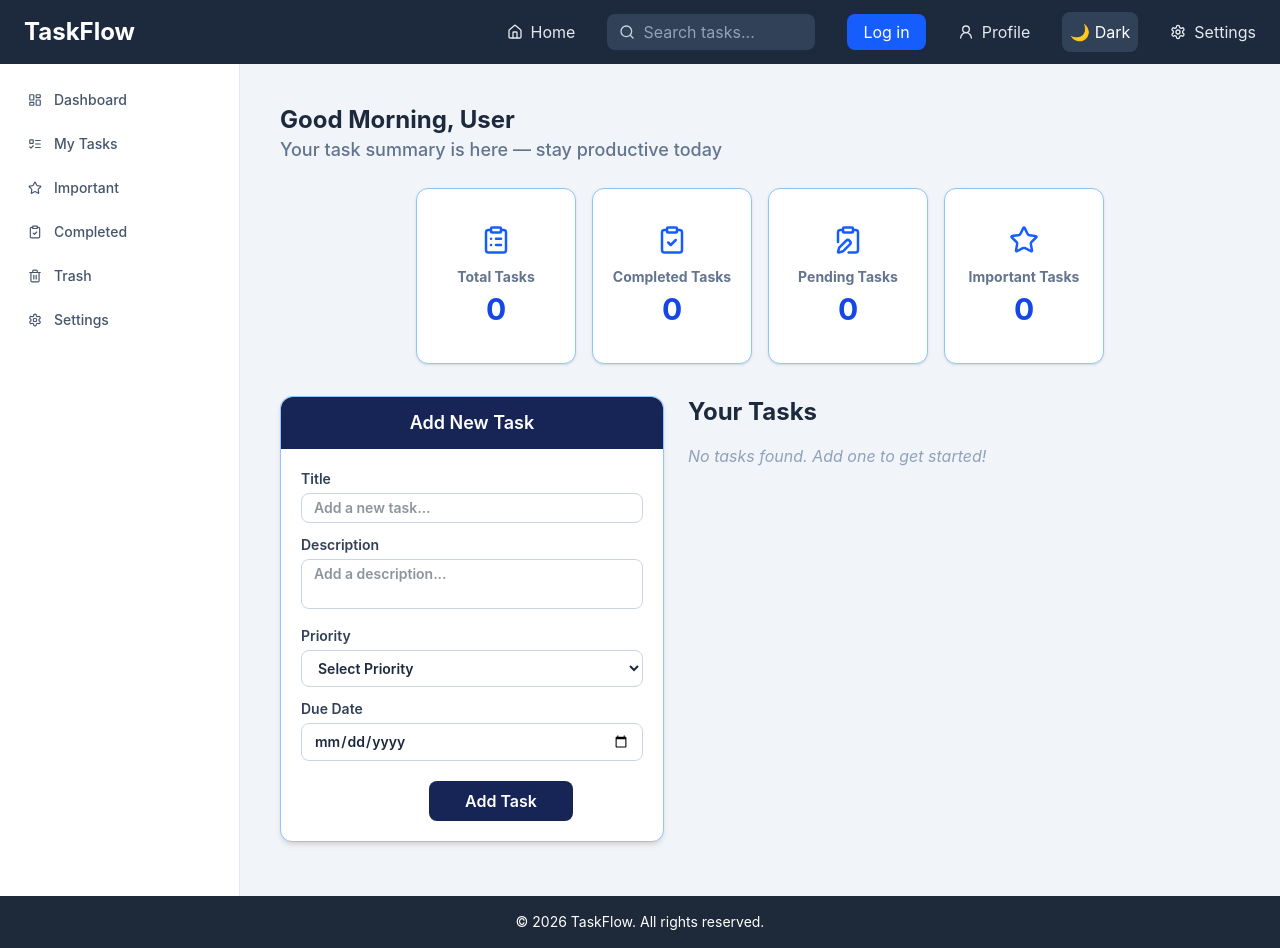
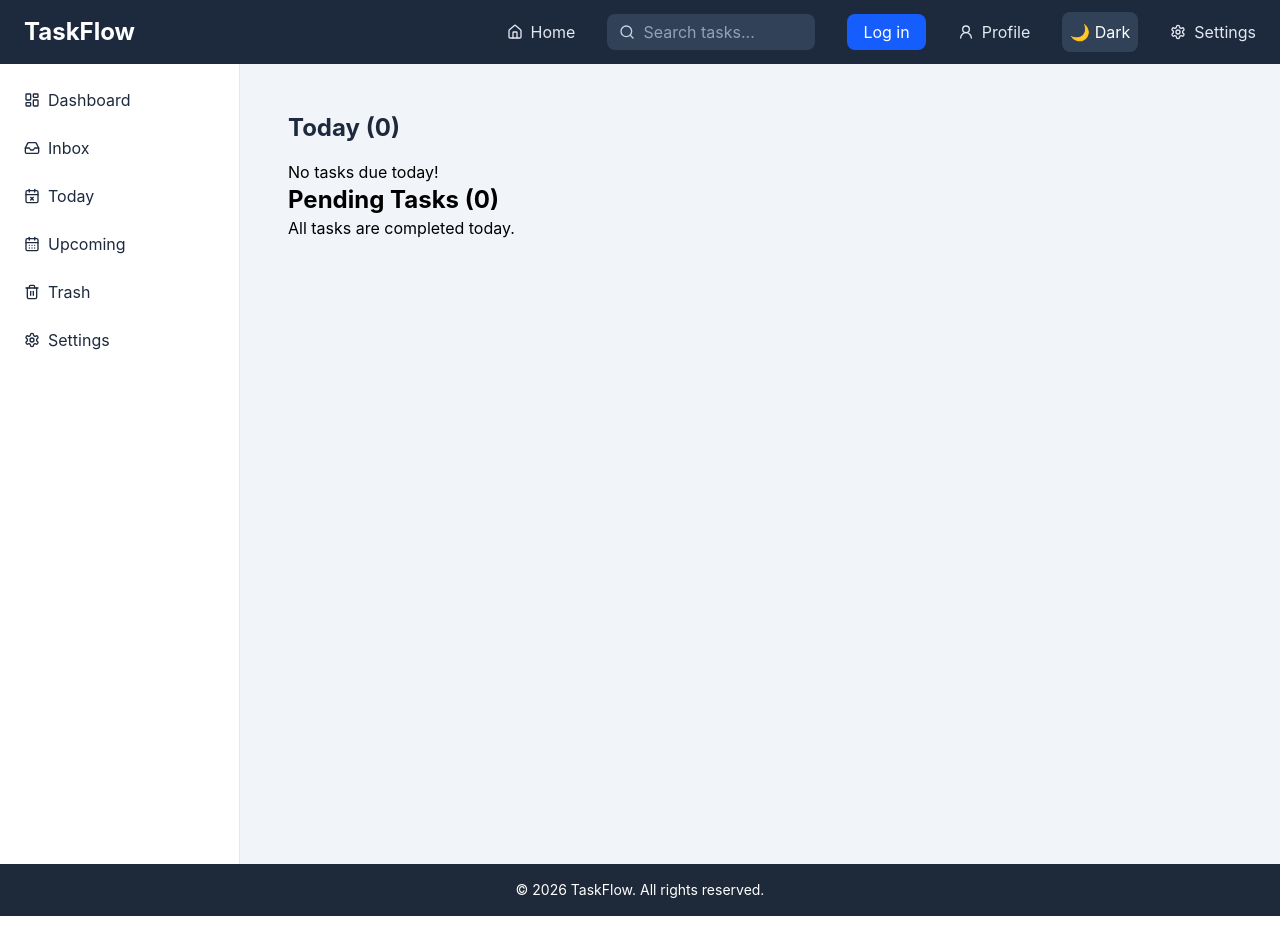
Before and after one commit to Shubham152004/taskflow, a React (Vite) app: page /Today in a window 1280 px wide. After the commit the page ends 916 px from the top, so only its background shows below. Built offline with nearby package versions, Linux system fonts and the light colour scheme.

Commit message:
feat: add routing for inbox and today pages

```diff
--- a/src/App.jsx
+++ b/src/App.jsx
@@ -1,23 +1,90 @@
 import MainLayout from './layouts/MainLayout';
 import Dashboard from './pages/Dashboard';
+import {Routes, Route} from 'react-router-dom';
 import { useState,useEffect } from 'react';
+import TodoCard from './components/TodoCard';
+import Tasks from './pages/Tasks';
+import Today from './pages/Today';
 
 function App() {
   const [searchTask, setSearchTask] = useState("");
+  const [tasks,setTasks] = useState(() => {
+        const savedTasks = localStorage.getItem("tasks");
+        return savedTasks ? JSON.parse(savedTasks) : [];
+    });
 
   const [darkMode, setDarkMode] = useState(() => {
     const savedMode = localStorage.getItem("darkMode");
     return savedMode ? JSON.parse(savedMode) : false;
   });
 
+
+    const today = new Date();
+
+  // Filter tasks matching today's year, month, and day
+    const tasksDueToday = tasks.filter((task) => {
+    if (!task.dueDate) return false; // Handle missing dates safely
+    const dueDate = new Date(task.dueDate);
+
+    return (
+      today.getFullYear() === dueDate.getFullYear() &&
+      today.getMonth() === dueDate.getMonth() &&
+      today.getDate() === dueDate.getDate()
+    );
+  });
+
+
   useEffect(() => {
     localStorage.setItem("darkMode", JSON.stringify(darkMode));
   }, [darkMode]);
 
+  useEffect(() => {
+        localStorage.setItem("tasks", JSON.stringify(tasks));
+    }, [tasks]);
+
+  function addTodo(newTask) {
+        setTasks((prevTasks) => [...prevTasks, newTask]);
+    }
+
+    function deleteTodo(id) {
+        setTasks((prevTasks) => prevTasks.filter((task) => task.id !== id));
+    }
+
+    function editTodo(id, updatedTask) {
+        setTasks((prevTasks) =>
+            prevTasks.map((task) => (task.id === id ? { ...task, ...updatedTask } : task))
+        );
+    }
+
+    function toggleComplete(id,isCompleted) {
+        setTasks((prevTasks) =>
+            prevTasks.map((task) => {
+                if (task.id === id) {
+                    return { ...task, isCompleted: !task.isCompleted };
+                }
+                return task;
+            })
+        );
+    }
 
   return (
     <MainLayout searchTask={searchTask} setSearchTask={setSearchTask} darkMode={darkMode} setDarkMode={setDarkMode}>
-      <Dashboard searchTask={searchTask} darkMode={darkMode} />
+      <Routes>
+        <Route path="/" element={<Dashboard tasks={tasks} searchTask={searchTask} darkMode={darkMode} addTodo={addTodo} deleteTodo={deleteTodo} editTodo={editTodo} toggleComplete={toggleComplete} />} />
+        <Route path="/tasks" element={<Tasks tasks={tasks}
+      deleteTodo={deleteTodo}
+      editTodo={editTodo}
+      toggleComplete={toggleComplete}
+      darkMode={darkMode}
+      searchTask={searchTask}/>}/>
+      <Route path="/Today" element={<Today tasksDueToday={tasksDueToday}
+      deleteTodo={deleteTodo}
+      editTodo={editTodo}
+      toggleComplete={toggleComplete}
+      darkMode={darkMode}
+      />
+      } />
+      </Routes>
     </MainLayout>
   );
 }
--- a/src/components/Navbar.jsx
+++ b/src/components/Navbar.jsx
@@ -1,15 +1,16 @@
 import { LuHouse,LuSearch,LuSettings,LuPhone,LuUserRound, } from "react-icons/lu";
+import {Link} from "react-router-dom";
 
 export default function Navbar({ searchTask, setSearchTask ,darkMode, setDarkMode}) {
 
     const navList = (
         <ul className="flex items-center gap-12">
-            <li><a href="#" className="text-blue-500 items-center text-lg flex gap-2 hover:text-gray-300"><LuHouse/>Home</a></li>
+            <li><Link to="/"><a className="text-blue-500 items-center text-lg flex gap-2 hover:text-gray-300"><LuHouse/>Home</a></Link></li>
             <li><div className="text-blue-500 items-center  text-lg flex gap-2 hover:text-gray-300 "><LuSearch/><input type="text" placeholder="Search tasks..." value={searchTask} onChange={(e) => setSearchTask(e.target.value)} className="border rounded px-2 py-1"/></div></li>
             <li><button className="bg-blue-500 text-white rounded p-2 hover:bg-blue-600">Log in</button></li>
-            <li><a href="#" className="text-blue-500 items-center  text-lg flex gap-2 hover:text-gray-300"><LuUserRound/>Profile</a></li>
-            <li><a href="#" className="bg-gray-600 text-white rounded p-2 hover:bg-black">🌙</a></li>
-            <li><a href="#" className="text-blue-500 items-center  text-lg flex gap-2 hover:text-gray-300"><LuSettings/>Settings</a></li>
+            <li><Link to="/Profile"><a className="text-blue-500 items-center  text-lg flex gap-2 hover:text-gray-300"><LuUserRound/>Profile</a></Link></li>
+            <li><button onClick={() => setDarkMode(!darkMode)} className="bg-gray-600 text-white rounded p-2 hover:bg-black">🌙</button></li>
+            <li><Link to="/Settings"><a className="text-blue-500 items-center  text-lg flex gap-2 hover:text-gray-300"><LuSettings/>Settings</a></Link></li>
         </ul>
     );
 
@@ -19,7 +20,7 @@ export default function Navbar({ searchTask, setSearchTask ,darkMode, setDarkMod
         <nav className="bg-slate-800 flex justify-between items-center px-6 py-3 shadow-md">
         <a href="#" className="text-white text-2xl font-bold flex items-center gap-1">TaskFlow</a>
         <ul className="flex items-center gap-8">
-        <li><a href="#" className="text-slate-200 flex items-center gap-2 hover:text-blue-400 transition-colors"><LuHouse/>Home</a></li>
+        <Link to="/"><a className="text-slate-200 flex items-center gap-2 hover:text-blue-400 transition-colors"><LuHouse/>Home</a></Link>
         <li>
             <div className="flex items-center gap-2 bg-slate-700 rounded-lg px-3 py-1.5">
                 <LuSearch className="text-slate-300"/>
--- a/src/components/Sidebar.jsx
+++ b/src/components/Sidebar.jsx
@@ -1,20 +1,29 @@
-import { LuLayoutDashboard, LuListTodo,LuStar,LuTrash2,LuSettings, LuClipboardCheck } from "react-icons/lu";
+import { LuLayoutDashboard, LuTrash2,LuSettings, LuCalendarX, LuCalendarDays, LuInbox } from "react-icons/lu";
+import {Link} from "react-router-dom";
 
 export default function Sidebar({ darkMode }) {
     return (
         <aside className={`flex flex-col ${darkMode ? "dark:bg-gray-800" : "bg-white"} border-r border-slate-200 p-4 w-60 gap-1`}>
-    {[
-        { icon: <LuLayoutDashboard/>, label: "Dashboard" },
-        { icon: <LuListTodo/>, label: "My Tasks" },
-        { icon: <LuStar/>, label: "Important" },
-        { icon: <LuClipboardCheck/>, label: "Completed" },
-        { icon: <LuTrash2/>, label: "Trash" },
-        { icon: <LuSettings/>, label: "Settings" },
-    ].map((item) => (
-        <button key={item.label} className={`flex items-center gap-3 ${darkMode ? "dark:text-gray-300 hover:dark:bg-gray-600" : "text-slate-600 hover:bg-blue-50"} rounded-lg px-3 py-2.5 transition-colors text-sm font-medium`}>
-            {item.icon}{item.label}
-        </button>
-    ))}
+            <ul className="flex flex-col gap-2">
+                <li>
+                <Link to="/"><a className={`flex items-center gap-2 p-2 rounded hover:bg-blue-500 transition-colors ${darkMode ? "dark:text-white" : "text-slate-800"}`}><LuLayoutDashboard/>Dashboard</a></Link>
+                </li>
+                <li>
+                <Link to="/tasks"><a className={`flex items-center gap-2 p-2 rounded hover:bg-blue-500 transition-colors ${darkMode ? "dark:text-white" : "text-slate-800"}`}><LuInbox/>Inbox</a></Link>
+                </li>
+                <li>
+                <Link to="/Today"><a className={`flex items-center gap-2 p-2 rounded hover:bg-blue-500 transition-colors ${darkMode ? "dark:text-white" : "text-slate-800"}`}><LuCalendarX/>Today</a></Link>
+                </li>
+                <li>
+                <Link to="/Upcoming"><a className={`flex items-center gap-2 p-2 rounded hover:bg-blue-500 transition-colors ${darkMode ? "dark:text-white" : "text-slate-800"}`}><LuCalendarDays/>Upcoming</a></Link>
+                </li>
+                <li>
+                <Link to="/Trash"><a className={`flex items-center gap-2 p-2 rounded hover:bg-blue-500 transition-colors ${darkMode ? "dark:text-white" : "text-slate-800"}`}><LuTrash2/>Trash</a></Link>
+                </li>
+                <li>
+                <Link to="/Settings"><a className={`flex items-center gap-2 p-2 rounded hover:bg-blue-500 transition-colors ${darkMode ? "dark:text-white" : "text-slate-800"}`}><LuSettings/>Settings</a></Link>
+                </li>
+            </ul>
 </aside>
     );
 }
--- a/src/layouts/MainLayout.jsx
+++ b/src/layouts/MainLayout.jsx
@@ -2,6 +2,7 @@ import Navbar from "../components/Navbar";
 import Sidebar from "../components/Sidebar";
 import Footer from "../components/Footer";
 import { useState } from "react";
+
 
 
 
--- a/src/main.jsx
+++ b/src/main.jsx
@@ -2,9 +2,12 @@ import { StrictMode } from 'react'
 import { createRoot } from 'react-dom/client'
 import './index.css'
 import App from './App.jsx'
+import { BrowserRouter } from 'react-router-dom'
 
 createRoot(document.getElementById('root')).render(
   <StrictMode>
+    <BrowserRouter>
       <App />
+    </BrowserRouter>
   </StrictMode>,
 )
--- a/src/pages/Dashboard.jsx
+++ b/src/pages/Dashboard.jsx
@@ -5,12 +5,10 @@ import { useState,useEffect } from "react";
 import TodoCard from "../components/TodoCard";
 
 
-export default function Dashboard({searchTask,darkMode}) {
 
-    const [tasks,setTasks] = useState(() => {
-        const savedTasks = localStorage.getItem("tasks");
-        return savedTasks ? JSON.parse(savedTasks) : [];
-    });
+export default function Dashboard({searchTask,darkMode,tasks,setTasks, addTodo,deleteTodo,editTodo,toggleComplete}) {
+
+
 
     const [editingTask,setEditingTask] = useState(() =>{
         const savedEditingTask = localStorage.getItem("editingTask");
@@ -32,34 +30,9 @@ export default function Dashboard({searchTask,darkMode}) {
         );
     });
 
-    useEffect(() => {
-        localStorage.setItem("tasks", JSON.stringify(tasks));
-    }, [tasks]);
 
-    function addTodo(newTask) {
-        setTasks((prevTasks) => [...prevTasks, newTask]);
-    }
 
-    function deleteTodo(id) {
-        setTasks((prevTasks) => prevTasks.filter((task) => task.id !== id));
-    }
 
-    function editTodo(id, updatedTask) {
-        setTasks((prevTasks) =>
-            prevTasks.map((task) => (task.id === id ? { ...task, ...updatedTask } : task))
-        );
-    }
-
-    function toggleComplete(id,isCompleted) {
-        setTasks((prevTasks) =>
-            prevTasks.map((task) => {
-                if (task.id === id) {
-                    return { ...task, isCompleted: !task.isCompleted };
-                }
-                return task;
-            })
-        );
-    }
 
     return (
     <div className={`min-h-screen p-4 md:p-6 ${darkMode ? "dark:bg-gray-900 dark:text-white" : "bg-slate-100"}`}>
@@ -81,7 +54,6 @@ export default function Dashboard({searchTask,darkMode}) {
             <div className="lg:w-96 shrink-0">
                 <TodoForm onAddTodo={addTodo} editingTask={editingTask} onEditTodo={editTodo} setEditingTask={setEditingTask} darkMode={darkMode} />
             </div>
-
 
             <div className="flex-1">
                 <h2 className={`text-2xl font-bold mb-4 ${darkMode ? "dark:text-white" : "text-slate-800"}`}>
--- /dev/null
+++ b/src/pages/Tasks.jsx
@@ -0,0 +1,55 @@
+import TodoCard from "../components/TodoCard";
+
+export default function Tasks({
+  tasks,
+  deleteTodo,
+  toggleComplete,
+  darkMode,
+  searchTask,
+}) {
+  const filteredTasks = tasks.filter((task) => {
+    const search = searchTask.toLowerCase();
+
+    return (
+      task.title.toLowerCase().includes(search) ||
+      task.description.toLowerCase().includes(search) ||
+      task.priority.toLowerCase().includes(search) ||
+      task.dueDate.toLowerCase().includes(search)
+    );
+  });
+
+  return (
+    <div className={`flex-1 ${darkMode? "dark:bg-gray-900" : "bg-slate-100"} h-full p-8`}>
+      <h2
+        className={`text-2xl font-bold mb-4 ${
+          darkMode ? "dark:text-white" : "text-slate-800"
+        }`}
+      >
+        Your Tasks
+      </h2>
+
+      {filteredTasks.length === 0 ? (
+        <p
+          className={`italic ${
+            darkMode ? "dark:text-gray-400" : "text-slate-400"
+          }`}
+        >
+          No tasks found. Add one to get started!
+        </p>
+      ) : (
+        <div className="grid grid-cols-1 sm:grid-cols-2 xl:grid-cols-3 gap-4">
+          {filteredTasks.map((task) => (
+            <TodoCard
+              key={task.id}
+              {...task}
+              onDelete={() => deleteTodo(task.id)}
+              onToggleComplete={() => toggleComplete(task.id)}
+              onEdit={() => {}}
+              darkMode={darkMode}
+            />
+          ))}
+        </div>
+      )}
+    </div>
+  );
+}
--- /dev/null
+++ b/src/pages/Today.jsx
@@ -0,0 +1,30 @@
+
+
+export default function Today({tasks,tasksDueToday,addTodo,editTodo,deleteTodo,toggleComplete,darkMode}) {
+  const today = new Date();
+  const pendingTasks = tasksDueToday.filter(task => !task.isCompleted);
+  return (
+    <div  className={`flex-1 ${darkMode? "dark:bg-gray-900" : "bg-slate-100"} h-full p-8`}>
+      <h2 className={`text-2xl font-bold mb-4 ${
+          darkMode ? "dark:text-white" : "text-slate-800"
+        }`}> Today ({tasksDueToday.length})</h2>
+      {tasksDueToday.length === 0 ? (
+        <p className={`${darkMode ? "dark:text-white" : "text-black"}`}>No tasks due today!</p>
+      ) : (
+        <ul className={`${darkMode? "dark:text-white" : "text-black"}`}>
+          {tasksDueToday.map((task,index) => (
+            <li key={task.id}><h3 className="m-2  w-fit">({index+1})    {task.dueDate}</h3><p className={`italic ${darkMode ? "dark:bg-blue-900" : "bg-blue-300"} ml-8 mb-4 w-fit`}>{task.title} : {task.description}</p></li>
+          ))}
+        </ul>
+    )}
+    <h2 className={`font-bold text-2xl ${darkMode? "dark:text-white" : "text-black"}`}>Pending Tasks ({pendingTasks.length})</h2>
+    {pendingTasks.length === 0 ? (
+        <p className={`${darkMode? "dark:text-white" : "text-black"}`}>All tasks are completed today.</p>
+    ) :
+        (<ul className={`${darkMode? "dark:text-white" : "text-black"}`}>{pendingTasks.map((task,index) => (
+            <li key={task.id}><h3 className="m-2  w-fit">({index+1})    {task.dueDate}</h3><p className={`italic ${darkMode ? "dark:bg-blue-900" : "bg-blue-300"} ml-8 mb-4 w-fit`}>{task.title} : {task.description}</p></li>
+          ))}</ul>
+    )}
+    </div>
+  );
+}
```
Also changed, not shown: src/pages/About.jsx (deleted), src/pages/Completed.jsx (deleted).
